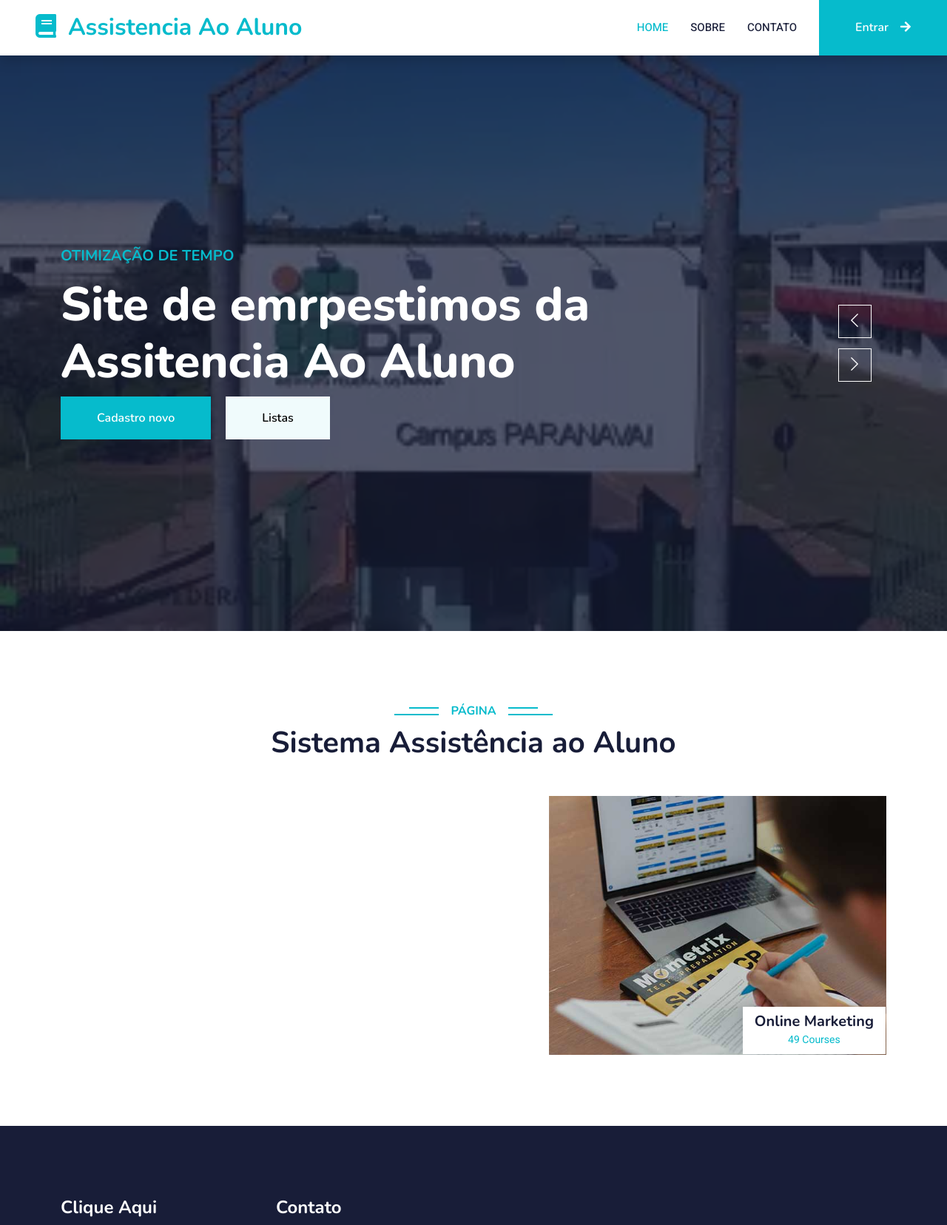
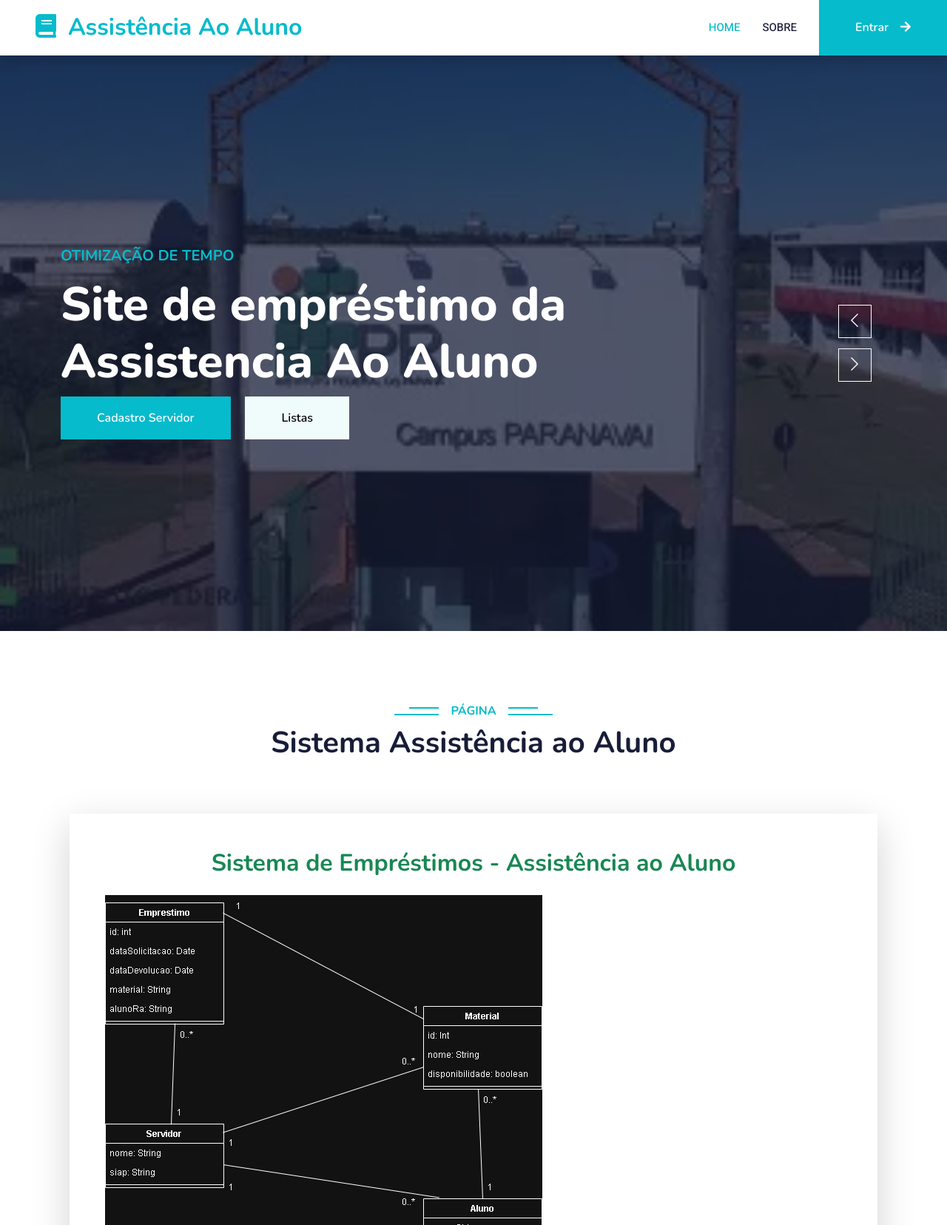
Before and after one commit to OtavioFiats/Assistencia-Ao-Aluno, a Django app: page /sobre/ in a window 1280 px wide. Shown: the top 1656 px of the page at 74% size. Run offline with Django 4.2, Linux system fonts and the light colour scheme; some libraries are stand-ins or nearby versions.

Commit message:
Resolvendo conflitos

```diff
--- a/paginas/templates/paginas/modelo.html
+++ b/paginas/templates/paginas/modelo.html
@@ -45,8 +45,8 @@
 
     <!-- Navbar Start -->
     <nav class="navbar navbar-expand-lg bg-white navbar-light shadow sticky-top p-0">
-        <a href="index.html" class="navbar-brand d-flex align-items-center px-4 px-lg-5">
-            <h2 class="m-0 text-primary"><i class="fa fa-book me-3"></i>Assistencia Ao Aluno</h2>
+    <a href="{% url 'index' %}" class="navbar-brand d-flex align-items-center px-4 px-lg-5">
+        <h2 class="m-0 text-primary"><i class="fa fa-book me-3"></i>Assistência Ao Aluno</h2>
     </a>
     <button type="button" class="navbar-toggler me-4" data-bs-toggle="collapse" data-bs-target="#navbarCollapse">
         <span class="navbar-toggler-icon"></span>
@@ -79,8 +79,6 @@
 
                 {% endif %}
 
-                <a href="#" class="nav-item nav-link">Contato</a>
-
             </div>
             {% if not request.user.is_authenticated %}
             <a href="{% url "login" %}" class="btn btn-primary py-4 px-lg-5 d-none d-lg-block">Entrar<i class="fa fa-arrow-right ms-3"></i></a>
@@ -103,9 +101,9 @@
                         <div class="row justify-content-start">
                             <div class="col-sm-10 col-lg-8">
 <h5 class="text-primary text-uppercase mb-3 animated slideInDown">Otimização de tempo</h5>
-                                <h1 class="display-3 text-white animated slideInDown">Site de emrpestimos da Assitencia Ao Aluno</h1>
-                                <a href="" class="btn btn-primary py-md-3 px-md-5 me-3 animated slideInLeft">Cadastro novo</a>
-                                <a href="" class="btn btn-light py-md-3 px-md-5 animated slideInRight">Listas</a>
+                                <h1 class="display-3 text-white animated slideInDown">Site de empréstimo da Assistencia Ao Aluno</h1>
+                                <a href="{% url "cadastrar-servidor" %}" class="btn btn-primary py-md-3 px-md-5 me-3 animated slideInLeft">Cadastro Servidor</a>
+                                <a href="{% url "listar-servidor" %}" class="btn btn-light py-md-3 px-md-5 animated slideInRight">Listas</a>
                             </div>
                         </div>
                     </div>
@@ -118,9 +116,9 @@
                         <div class="row justify-content-start">
                             <div class="col-sm-10 col-lg-8">
                                 <h5 class="text-primary text-uppercase mb-3 animated slideInDown">Otimização de tempo</h5>
-                                <h1 class="display-3 text-white animated slideInDown">Site de emrpestimos da Assitencia Ao Aluno</h1>
-                                <a href="" class="btn btn-primary py-md-3 px-md-5 me-3 animated slideInLeft">Sobre</a>
-                                <a href="" class="btn btn-light py-md-3 px-md-5 animated slideInRight">Login</a>
+                                <h1 class="display-3 text-white animated slideInDown">Site de empréstimo da Assitencia Ao Aluno</h1>
+                                <a href="{% url "sobre" %}" class="btn btn-primary py-md-3 px-md-5 me-3 animated slideInLeft">Sobre</a>
+                                <a href="{% url "login" %}" class="btn btn-light py-md-3 px-md-5 animated slideInRight">Login</a>
                             </div>
                         </div>
                     </div>
@@ -170,7 +168,7 @@
             <div class="row g-5">
                 <div class="col-lg-3 col-md-6">
                     <h4 class="text-white mb-3">Clique Aqui</h4>
-                    <a class="btn btn-link" href="">Sobre</a>
+              <a class="btn btn-link" href="{% url 'sobre' %}">Sobre</a>
                     <a class="btn btn-link" href="">Contato>
                     <a class="btn btn-link" href="">Termos e condição</a>
                     <a class="btn btn-link" href="">Ajuda</a>
--- a/paginas/templates/paginas/sobre.html
+++ b/paginas/templates/paginas/sobre.html
@@ -4,10 +4,12 @@
 {% block titulo %}
 <title>Sobre o Sistema</title>
 {% endblock %}
+
+{% block css_extra %}
 <link rel="shortcut icon" type="image/png" href="{% static 'img/logo.jpg' %}">
-{% block css_extra %}
 {% endblock %}
 
+{% block conteudo %}
 <div class="container py-4">
     <div class="card custom-card shadow-lg border-0">
         <div class="card-body p-5">
@@ -60,3 +62,4 @@
         </div>
     </div>
 </div>
+{% endblock %}
```
Also changed, not shown: app.yaml (added, +12 -0 lines), db.sqlite3. Lines whose indentation alone changed are shown as unchanged.
